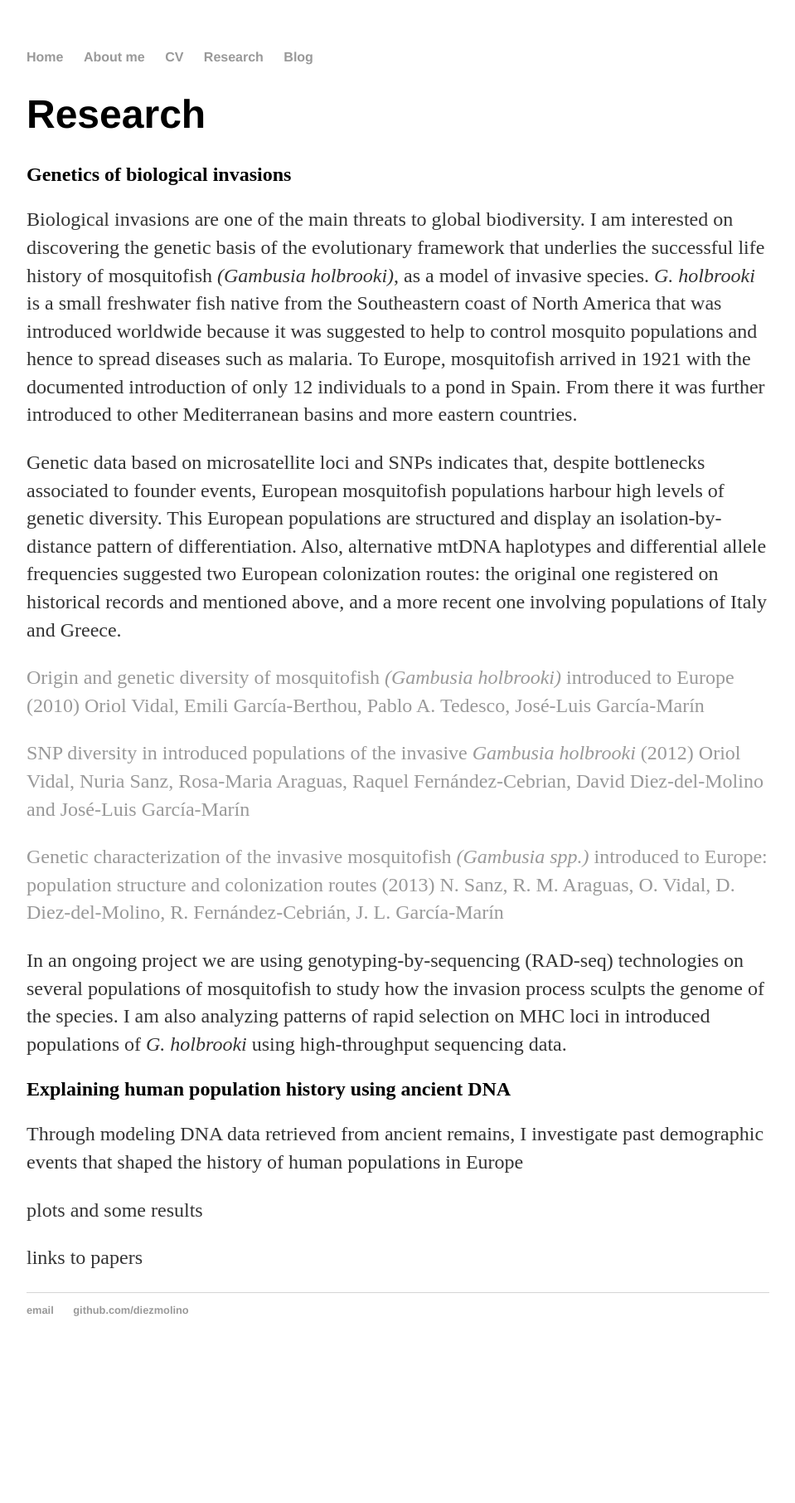
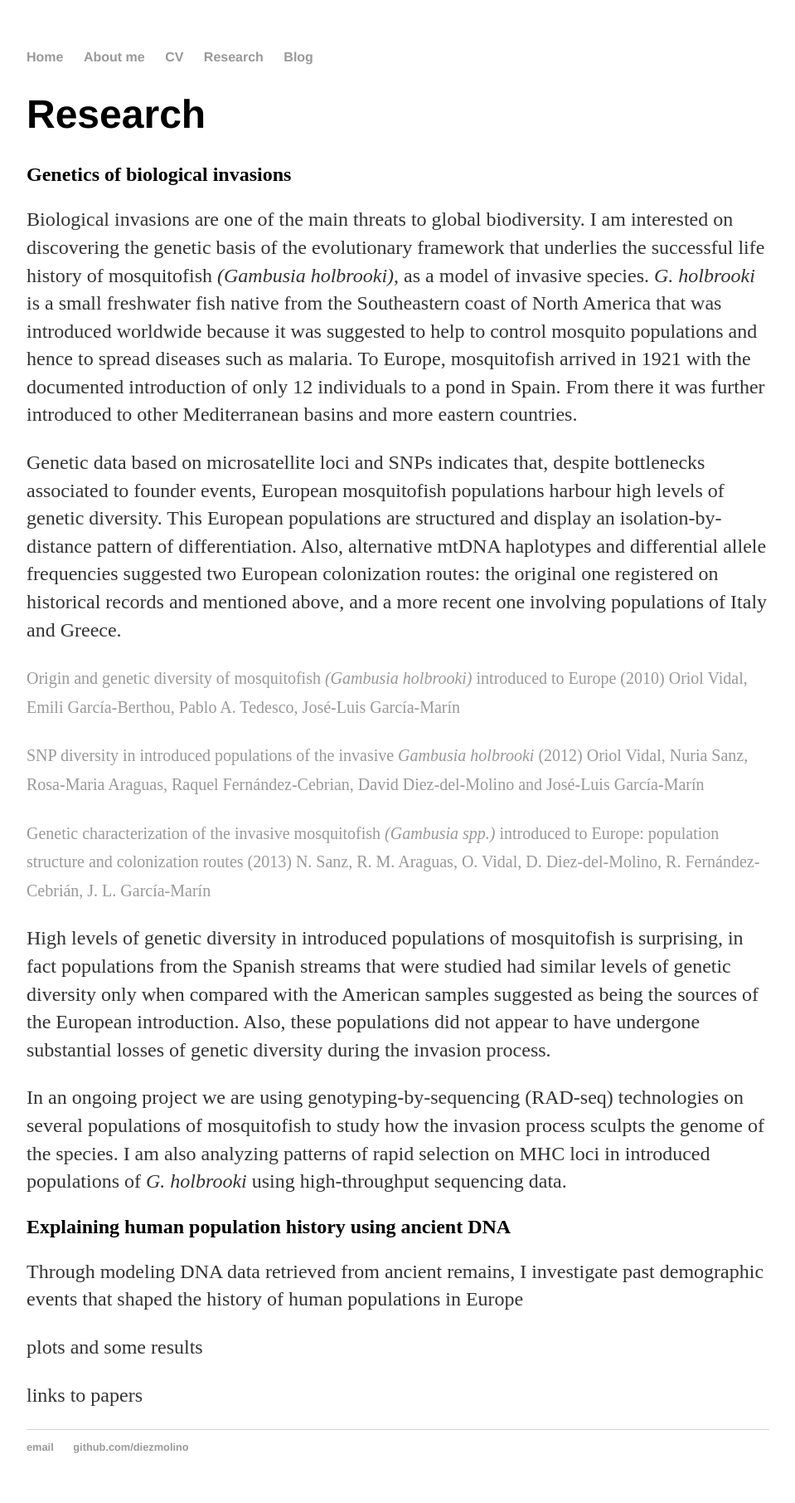
Before and after one commit to DiezMolino/diezmolino.github.io, a Jekyll site: the page research/index.html, which Jekyll copies as it is, in a window 1280 px wide. Shown: the whole page at 83% size, without its empty margins (160-1119 px from the left). Built offline with Jekyll 4.4.1, drawn with Linux system fonts in a browser that asks for light colours; before the commit the page ends 1646 px from its top, so only the background shows below that.

Commit message:
Update index.html

```diff
--- a/research/index.html
+++ b/research/index.html
@@ -24,13 +24,13 @@
 
 <p> Genetic data based on microsatellite loci and SNPs indicates that, despite bottlenecks associated to founder events, European mosquitofish populations harbour high levels of genetic diversity. This European populations are structured and display an isolation-by-distance pattern of differentiation. Also, alternative mtDNA haplotypes and differential allele frequencies suggested two European colonization routes: the original one registered on historical records and mentioned above, and a more recent one involving populations of Italy and Greece. </p>
 
-<p><a href="http://link.springer.com/article/10.1007/s10530-009-9505-5" target="_blank"> Origin and genetic diversity of mosquitofish <i>(Gambusia holbrooki)</i> introduced to Europe (2010) Oriol Vidal, Emili García-Berthou, Pablo A. Tedesco, José-Luis García-Marín </a> </p>
+<p><small><a href="http://link.springer.com/article/10.1007/s10530-009-9505-5" target="_blank"> Origin and genetic diversity of mosquitofish <i>(Gambusia holbrooki)</i> introduced to Europe (2010) Oriol Vidal, Emili García-Berthou, Pablo A. Tedesco, José-Luis García-Marín </a> </small></p>
 
-<p><a href="http://onlinelibrary.wiley.com/doi/10.1111/j.1600-0633.2011.00527.x/abstract" target="_blank"> SNP diversity in introduced populations of the invasive <i>Gambusia holbrooki</i> (2012) Oriol Vidal, Nuria Sanz, Rosa-Maria Araguas, Raquel Fernández-Cebrian, David Diez-del-Molino and José-Luis García-Marín </a> </p>
+<p><small><a href="http://onlinelibrary.wiley.com/doi/10.1111/j.1600-0633.2011.00527.x/abstract" target="_blank"> SNP diversity in introduced populations of the invasive <i>Gambusia holbrooki</i> (2012) Oriol Vidal, Nuria Sanz, Rosa-Maria Araguas, Raquel Fernández-Cebrian, David Diez-del-Molino and José-Luis García-Marín </a></small> </p>
 
-<p><a href="http://link.springer.com/article/10.1007%2Fs10530-013-0456-5" target="_blank"> Genetic characterization of the invasive mosquitofish <i>(Gambusia spp.)</i> introduced to Europe: population structure and colonization routes (2013) N. Sanz, R. M. Araguas, O. Vidal, D. Diez-del-Molino, R. Fernández-Cebrián, J. L. García-Marín</a> </p>
+<p><small><a href="http://link.springer.com/article/10.1007%2Fs10530-013-0456-5" target="_blank"> Genetic characterization of the invasive mosquitofish <i>(Gambusia spp.)</i> introduced to Europe: population structure and colonization routes (2013) N. Sanz, R. M. Araguas, O. Vidal, D. Diez-del-Molino, R. Fernández-Cebrián, J. L. García-Marín</a></small> </p>
 
-<p>
+<p> High levels of genetic diversity in introduced populations of mosquitofish is surprising, in fact populations from the Spanish streams that were studied had similar levels of genetic diversity only when compared with the American samples suggested as being the sources of the European introduction. Also, these populations did not appear to have undergone substantial losses of genetic diversity during the invasion process. </p>
 
 <p> In an ongoing project we are using genotyping-by-sequencing (RAD-seq) technologies on several populations of mosquitofish to study how the invasion process sculpts the genome of the species. I am also analyzing patterns of rapid selection on MHC loci in introduced populations of <i>G. holbrooki</i> using high-throughput sequencing data.</p>
 
```
